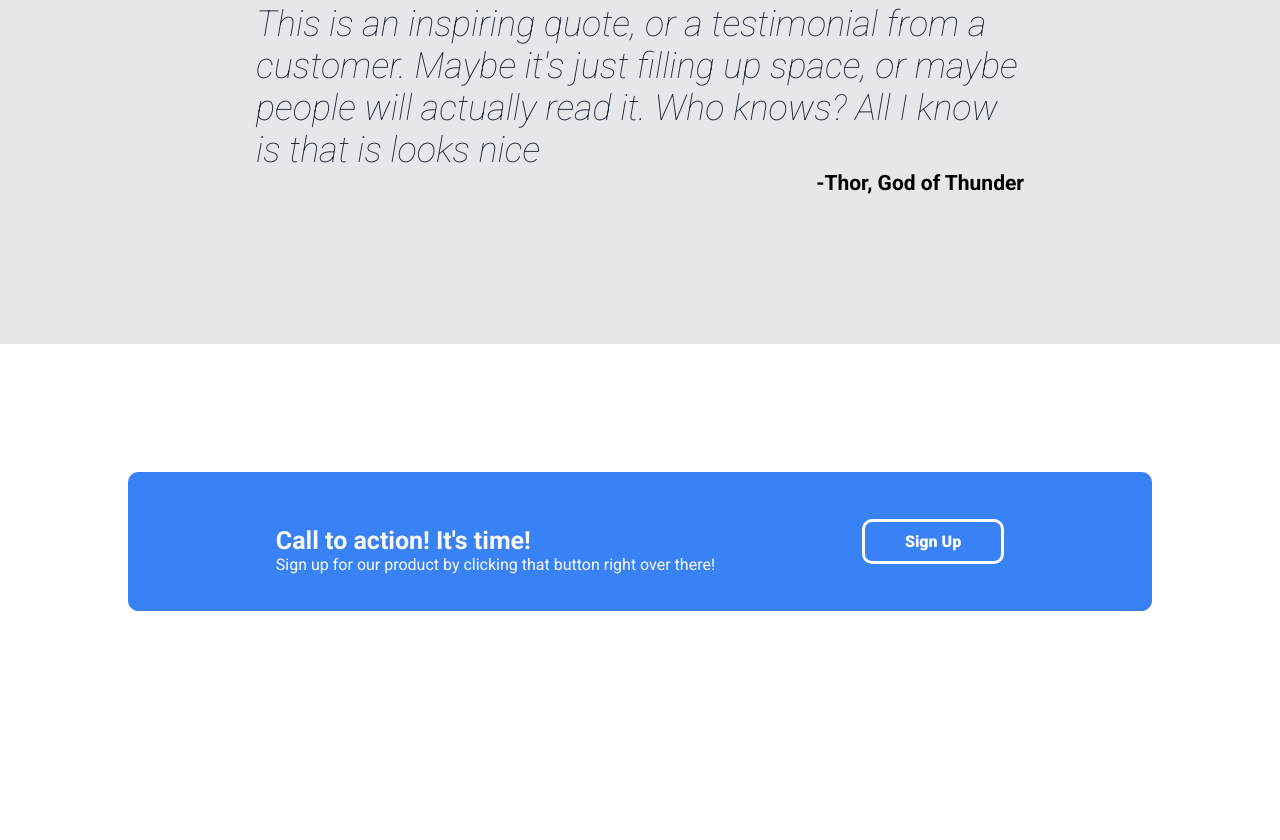
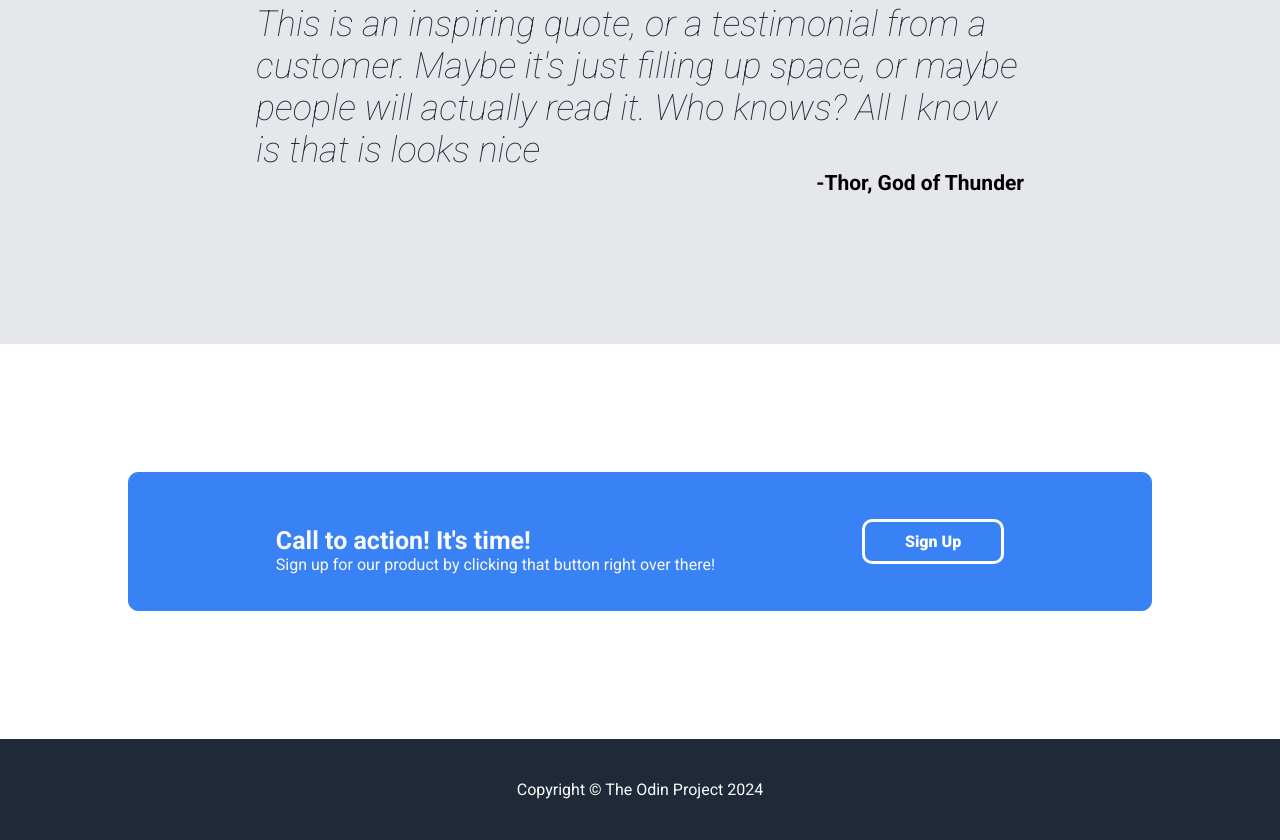
Before and after one commit to djangojoe23/odin-landing-page, a plain HTML site: page index.html in a window 1280 px wide. Shown: the part 1195-2035 px from the top of the page. Before the commit the page ends 1934 px from the top, so only its background shows below. Drawn offline with Linux system fonts and the light colour scheme.

Commit message:
Footer added.

```diff
--- a/index.html
+++ b/index.html
@@ -82,5 +82,8 @@
             </div>
         </div>
     </section>
+    <footer>
+        <p>Copyright &copy; The Odin Project 2024</p>
+    </footer>
 </body>
 </html>
--- a/style.css
+++ b/style.css
@@ -196,3 +196,11 @@ nav ul li a:hover {
     background-color: white;
     color: #3882f6
 }
+
+footer{
+    background-color: #1f2937;
+    color: #f9faf8;
+    font-family: 'Roboto';
+    text-align: center;
+    padding: 25px 10% 25px 10%;
+}
```
